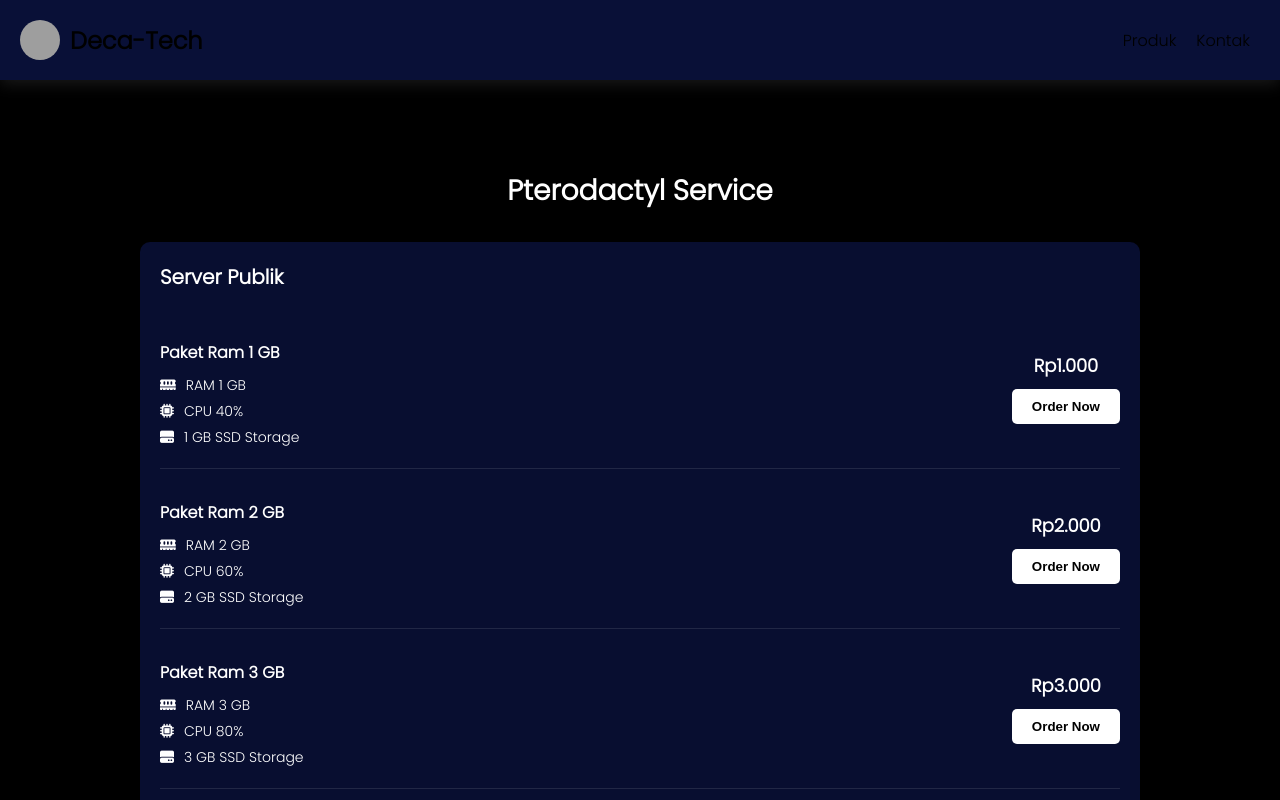
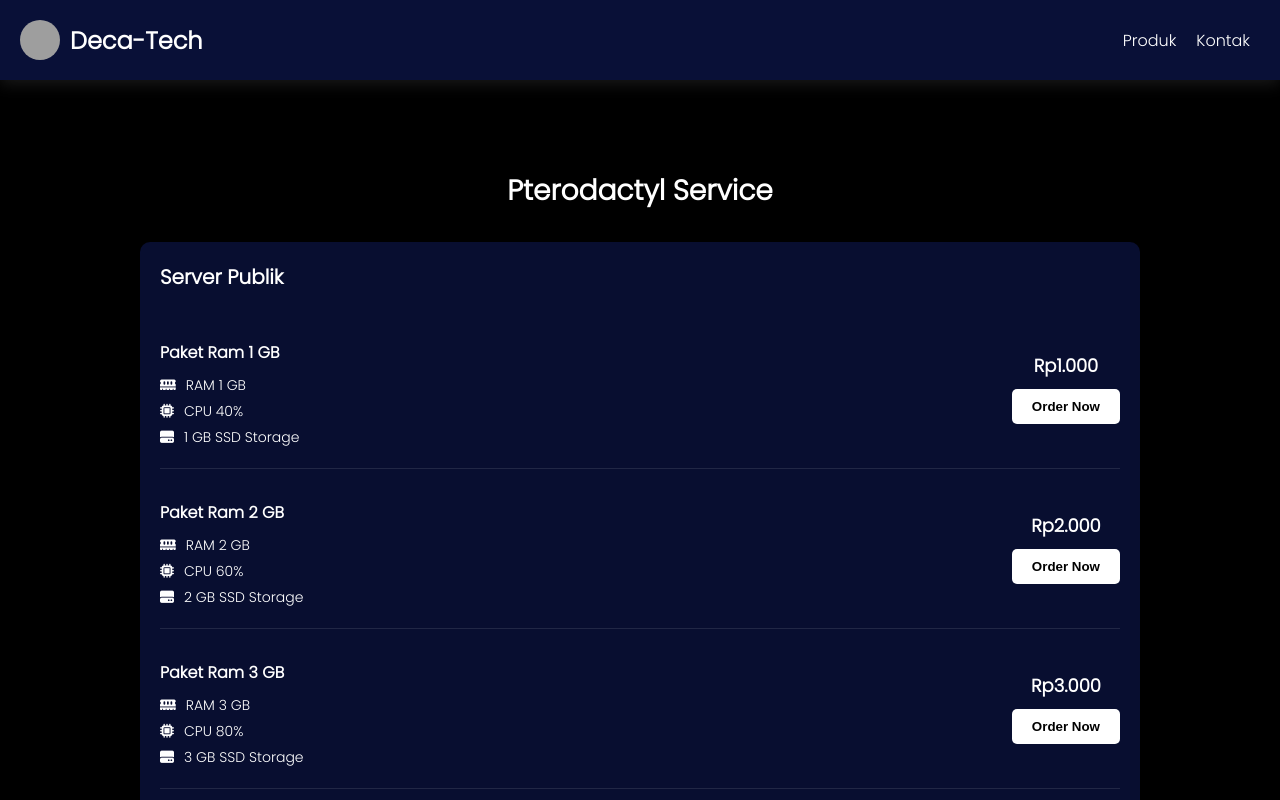
Before and after one commit to masprew/Web-decatech-panel, a plain HTML site: page index.html in a window 1280 px wide. Shown: the top 800 px of the page. Drawn offline with Linux system fonts and the light colour scheme; grey boxes are pictures that could not be loaded.

Commit message:
index.html

```diff
--- a/index.html
+++ b/index.html
@@ -26,7 +26,7 @@
             margin: 0;
             padding: 0;
             background-color: #000000;
-            color: #000000;
+            color: #FFFFFF;
         }
 
         header {
@@ -66,7 +66,7 @@
         }
 
         nav a {
-            color: #000000;
+            color: #FFFFFF;
             text-decoration: none;
             font-size: 16px;
             font-weight: 400;
@@ -74,7 +74,7 @@
         }
 
         nav a:hover {
-            color: #000000;
+            color: #FFFFFF;
         }
 .center-text {
     text-align: center;
```
